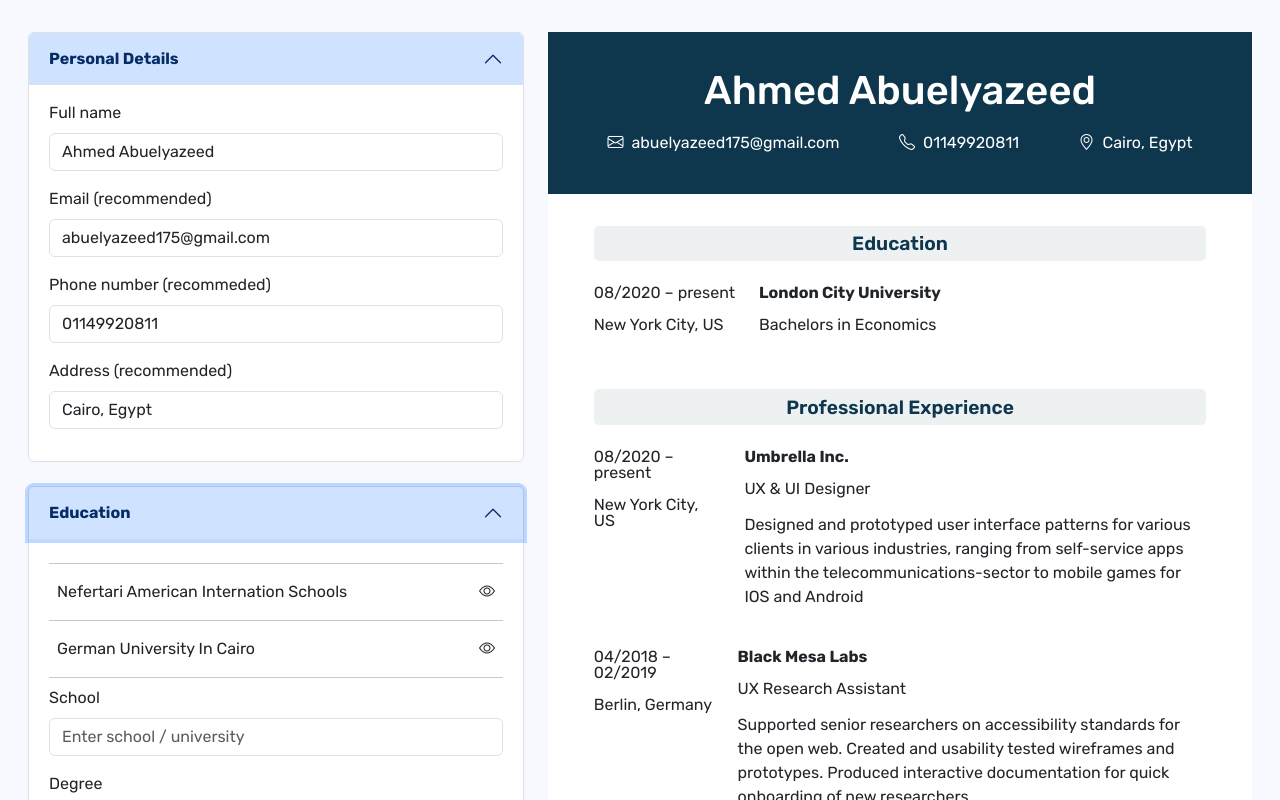
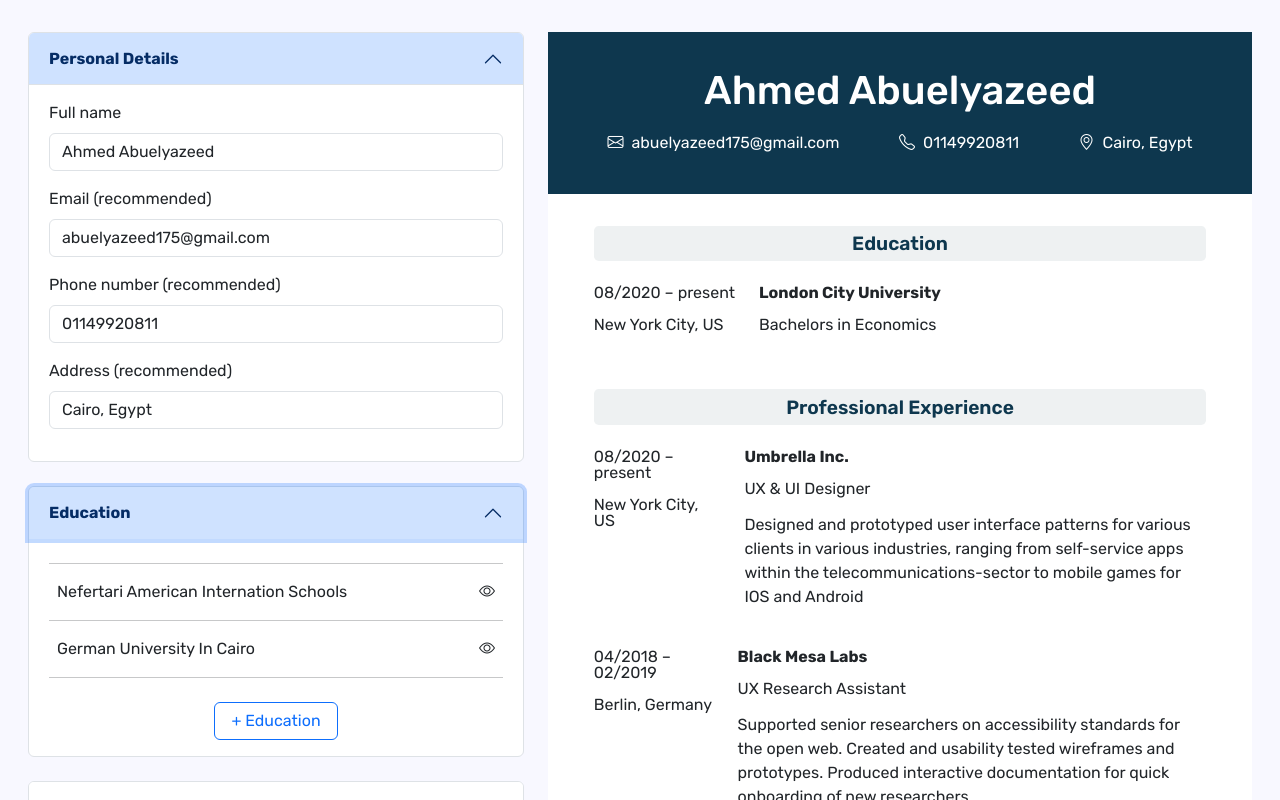
Before and after one commit to Abuelyazeed/CV-Builder, a React (Vite) app: page / in a window 1280 px wide. Both pictures are taken after a click on the button "Education". Shown: the top 800 px of the page. Built offline with nearby package versions, Linux system fonts and the light colour scheme.

Commit message:
added the add education functionality

```diff
--- a/src/App.css
+++ b/src/App.css
@@ -7,7 +7,9 @@ body {
   background-color: ghostwhite;
   font-family: "Rubik", sans-serif;
 }
-
+.ed:hover {
+  cursor: pointer;
+}
 .ed-btn {
   width: 7.8rem;
   display: block;
--- a/src/App.jsx
+++ b/src/App.jsx
@@ -6,35 +6,51 @@ import Experience from "./components/Experience";
 import Resume from "./components/Resume";
 
 function App() {
-  const [fullName, setFullName] = useState("Ahmed Abuelyazeed");
-  const [email, setEmail] = useState("abuelyazeed175@gmail.com");
-  const [phone, setPhone] = useState("01149920811");
-  const [address, setAddress] = useState("Cairo, Egypt");
+  const [userInfo, setUserInfo] = useState({
+    fullName: "Ahmed Abuelyazeed",
+    email: "abuelyazeed175@gmail.com",
+    phone: "01149920811",
+    address: "Cairo, Egypt",
+  });
+
+  const [isActive, setIsActive] = useState(false);
+
+  const [educationList, setEducationList] = useState([
+    {
+      school: "Nefertari American Internation Schools",
+      degree: "High School Degree",
+      startDate: "21/5/2000",
+      endDate: "22/5/2000",
+      location: "Cairo",
+    },
+    {
+      school: "German University In Cairo",
+      degree: "High School Degree",
+      startDate: "21/5/2000",
+      endDate: "22/5/2000",
+      location: "Cairo",
+    },
+  ]);
+
   return (
     <>
       <div className="container-fluid">
         <div className="row">
           <div className="col-5">
             <PersonalDetails
-              fullName={fullName}
-              onChangeName={setFullName}
-              email={email}
-              onChangeEmail={setEmail}
-              phone={phone}
-              onChangePhone={setPhone}
-              address={address}
-              onChangeAddress={setAddress}
+              userInfo={userInfo}
+              onChangeUserInfo={setUserInfo}
             />
-            <Education />
+            <Education
+              educationList={educationList}
+              onChangeEducationList={setEducationList}
+              isActive={isActive}
+              onChangeIsActive={setIsActive}
+            />
             <Experience />
           </div>
           <div className="col-7 mb-2">
-            <Resume
-              fullName={fullName}
-              email={email}
-              phone={phone}
-              address={address}
-            />
+            <Resume userInfo={userInfo} />
           </div>
         </div>
       </div>
--- a/src/components/AddEducation.jsx
+++ b/src/components/AddEducation.jsx
@@ -1,7 +1,32 @@
 import React from "react";
+import { useState } from "react";
 import "bootstrap-icons/font/bootstrap-icons.css";
 
-function AddEducation() {
+function AddEducation({
+  educationList,
+  onChangeEducationList,
+  onChangeIsActive,
+}) {
+  const [educationInfo, setEducationInfo] = useState({
+    school: "",
+    degree: "",
+    startDate: "",
+    endDate: "",
+    location: "",
+  });
+
+  function handleChange(e) {
+    const { id, value } = e.target;
+    setEducationInfo({ ...educationInfo, [id]: value });
+  }
+  function handleAdd() {
+    onChangeEducationList([...educationList, educationInfo]);
+    onChangeIsActive(false);
+  }
+
+  function handleDelete() {
+    onChangeIsActive(false);
+  }
   return (
     <div>
       <div className="mb-3">
@@ -13,6 +38,8 @@ function AddEducation() {
           className="form-control"
           id="school"
           placeholder="Enter school / university"
+          value={educationInfo.school}
+          onChange={handleChange}
         />
       </div>
       <div className="mb-3">
@@ -24,6 +51,8 @@ function AddEducation() {
           className="form-control"
           id="degree"
           placeholder="Enter degree / field of study"
+          value={educationInfo.degree}
+          onChange={handleChange}
         />
       </div>
       <div className="row mb-3">
@@ -36,6 +65,8 @@ function AddEducation() {
             className="form-control"
             id="startDate"
             placeholder="Enter degree / field of study"
+            value={educationInfo.startDate}
+            onChange={handleChange}
           />
         </div>
         <div className="col">
@@ -47,6 +78,8 @@ function AddEducation() {
             className="form-control"
             id="endDate"
             placeholder="Enter degree / field of study"
+            value={educationInfo.endDate}
+            onChange={handleChange}
           />
         </div>
       </div>
@@ -59,6 +92,8 @@ function AddEducation() {
           className="form-control"
           id="location"
           placeholder="Enter degree / field of study"
+          value={educationInfo.location}
+          onChange={handleChange}
         />
       </div>
       <div className="d-flex flex-row justify-content-between">
@@ -67,10 +102,18 @@ function AddEducation() {
           Delete
         </button>
         <div className="d-flex flex-row">
-          <button type="button" className="btn btn-outline-secondary mt-3">
+          <button
+            type="button"
+            className="btn btn-outline-secondary mt-3"
+            onClick={() => onChangeIsActive(false)}
+          >
             Cancel
           </button>
-          <button type="button" className="btn btn-outline-primary mt-3 ms-2">
+          <button
+            type="button"
+            className="btn btn-outline-primary mt-3 ms-2"
+            onClick={handleAdd}
+          >
             Save
           </button>
         </div>
--- a/src/components/Education.jsx
+++ b/src/components/Education.jsx
@@ -3,25 +3,12 @@ import "../App.css";
 import "bootstrap-icons/font/bootstrap-icons.css";
 import AddEducation from "./AddEducation";
 
-function Education() {
-  const [isActive, setIsActive] = useState(false);
-  const education = [
-    {
-      school: "Nefertari American Internation Schools",
-      degree: "High School Degree",
-      startDate: "21/5/2000",
-      endDate: "22/5/2000",
-      location: "Cairo",
-    },
-    {
-      school: "German University In Cairo",
-      degree: "High School Degree",
-      startDate: "21/5/2000",
-      endDate: "22/5/2000",
-      location: "Cairo",
-    },
-  ];
-
+function Education({
+  educationList,
+  onChangeEducationList,
+  isActive,
+  onChangeIsActive,
+}) {
   return (
     <div className="accordion mb-4" id="accordionExample">
       <div className="accordion-item">
@@ -42,15 +29,16 @@ function Education() {
           className="accordion-collapse collapse"
         >
           <div className="accordion-body d-flex flex-column">
-            {education.length > 0 &&
-              education.map((ed, index) => {
+            {educationList.length > 0 &&
+              !isActive &&
+              educationList.map((ed, index) => {
                 return (
                   <>
                     {index === 0 && <hr className="w-100 my-2" />}
                     <div
                       key={index}
                       className="d-flex flex-row justify-content-between m-2 ed"
-                      onClick={() => setIsActive(true)}
+                      onClick={() => onChangeIsActive(true)}
                     >
                       {ed.school}
                       <button className="visible-btn">
@@ -61,10 +49,18 @@ function Education() {
                   </>
                 );
               })}
-            <AddEducation />
+            {isActive && (
+              <AddEducation
+                educationList={educationList}
+                onChangeEducationList={onChangeEducationList}
+                onChangeIsActive={onChangeIsActive}
+              />
+            )}
+
             <button
               type="button"
               className="btn btn-outline-primary mt-3 ed-btn"
+              onClick={() => onChangeIsActive(true)}
             >
               + Education
             </button>
--- a/src/components/PersonalDetails.jsx
+++ b/src/components/PersonalDetails.jsx
@@ -1,15 +1,10 @@
 import React, { useState } from "react";
 
-function PersonalDetails({
-  fullName,
-  onChangeName,
-  email,
-  onChangeEmail,
-  phone,
-  onChangePhone,
-  address,
-  onChangeAddress,
-}) {
+function PersonalDetails({ userInfo, onChangeUserInfo }) {
+  function handleChange(e) {
+    const { id, value } = e.target;
+    onChangeUserInfo({ ...userInfo, [id]: value });
+  }
   return (
     <div className="accordion mb-4" id="accordionExample">
       <div className="accordion-item">
@@ -40,8 +35,8 @@ function PersonalDetails({
                 className="form-control"
                 id="fullName"
                 placeholder="First and last name"
-                value={fullName}
-                onChange={(e) => onChangeName(e.target.value)}
+                value={userInfo.fullName}
+                onChange={handleChange}
               />
             </div>
             <div className="mb-3">
@@ -53,21 +48,21 @@ function PersonalDetails({
                 className="form-control"
                 id="email"
                 placeholder="Enter email"
-                value={email}
-                onChange={(e) => onChangeEmail(e.target.value)}
+                value={userInfo.email}
+                onChange={handleChange}
               />
             </div>
             <div className="mb-3">
-              <label htmlFor="phoneNumber" className="form-label">
-                Phone number (recommeded)
+              <label htmlFor="phone" className="form-label">
+                Phone number (recommended)
               </label>
               <input
                 type="text"
                 className="form-control"
-                id="phoneNumber"
+                id="phone"
                 placeholder="Enter phone number"
-                value={phone}
-                onChange={(e) => onChangePhone(e.target.value)}
+                value={userInfo.phone}
+                onChange={handleChange}
               />
             </div>
             <div className="mb-3">
@@ -79,8 +74,8 @@ function PersonalDetails({
                 className="form-control"
                 id="address"
                 placeholder="City, Country"
-                value={address}
-                onChange={(e) => onChangeAddress(e.target.value)}
+                value={userInfo.address}
+                onChange={handleChange}
               />
             </div>
           </div>
--- a/src/components/Resume.jsx
+++ b/src/components/Resume.jsx
@@ -1,23 +1,23 @@
 import React from "react";
 import "bootstrap-icons/font/bootstrap-icons.css";
 
-function Resume({ fullName, email, phone, address }) {
+function Resume({ userInfo }) {
   return (
     <div>
       <section className="pers-section">
-        <h1 className="mb-3">{fullName}</h1>
+        <h1 className="mb-3">{userInfo.fullName}</h1>
         <div className="d-flex flex-row justify-content-evenly">
           <p>
             <i className="bi bi-envelope me-2"></i>
-            {email}
+            {userInfo.email}
           </p>
           <p>
             <i className="bi bi-telephone me-2"></i>
-            {phone}
+            {userInfo.phone}
           </p>
           <p>
             <i className="bi bi-geo-alt me-2"></i>
-            {address}
+            {userInfo.address}
           </p>
         </div>
       </section>
```
